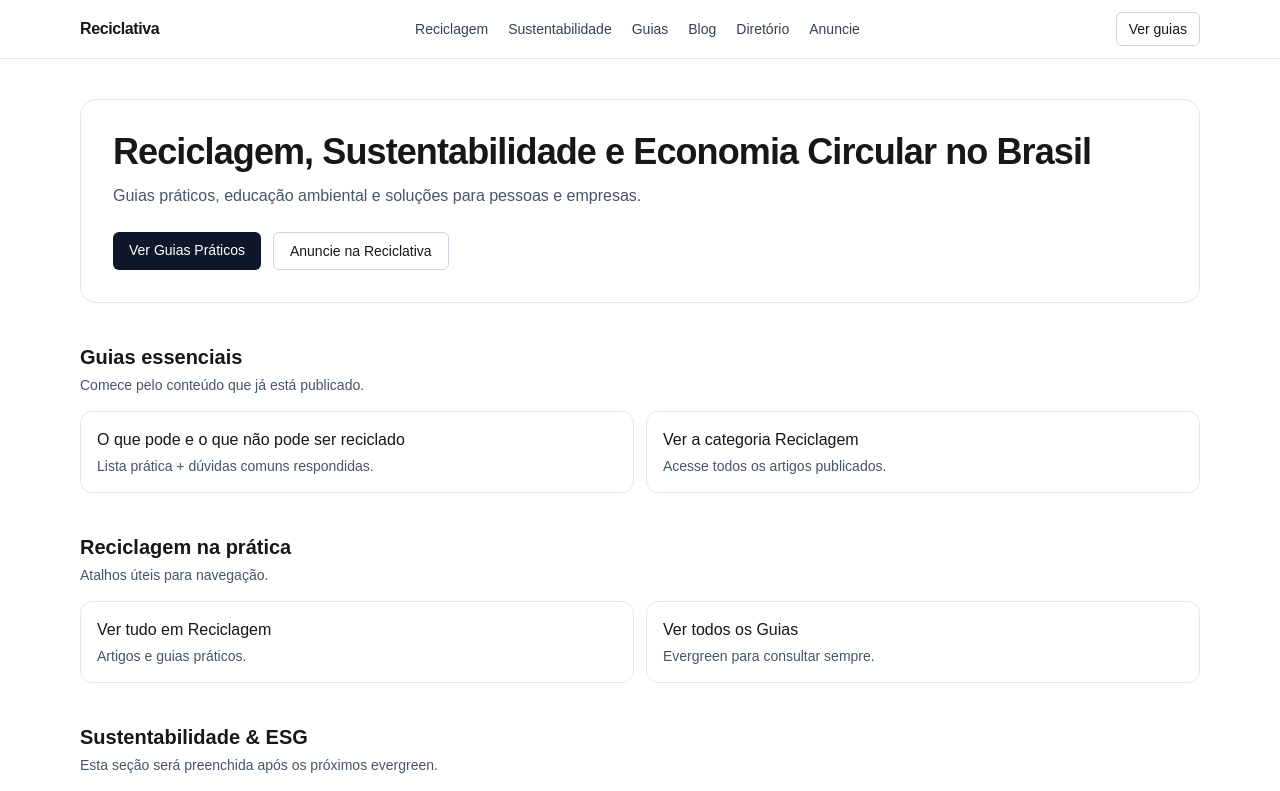
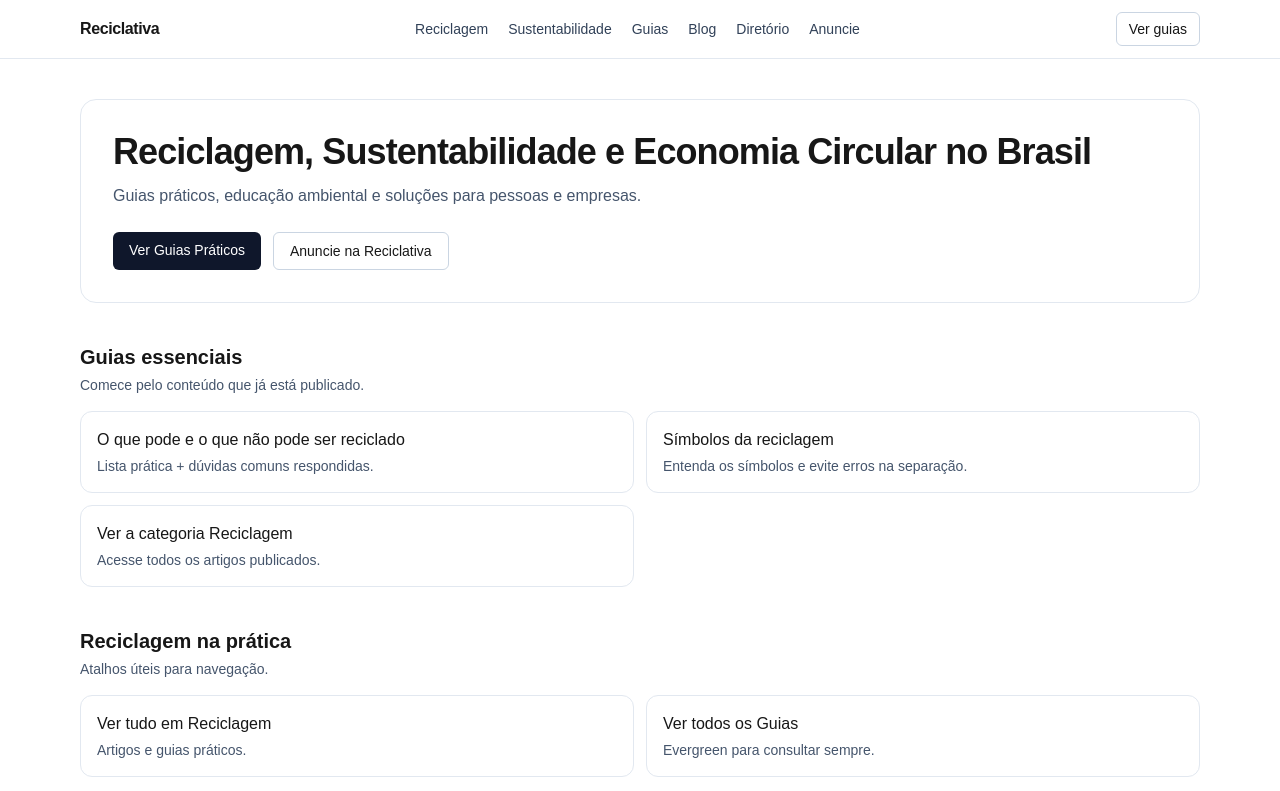
Before and after one commit to aieduardopompeu/reciclativa-portal, a Next.js app: page / in a window 1280 px wide. Shown: the top 791 px of the page. Built offline with nearby package versions, Linux system fonts and the light colour scheme.

Commit message:
feat(home): incluir simbolos-da-reciclagem nos destaques

```diff
--- a/src/app/page.tsx
+++ b/src/app/page.tsx
@@ -64,11 +64,17 @@ export default function HomePage() {
       <Section
         title="Guias essenciais"
         desc="Comece pelo conteúdo que já está publicado."
+
         items={[
           {
             href: "/reciclagem/o-que-pode-ser-reciclado",
             label: "O que pode e o que não pode ser reciclado",
             note: "Lista prática + dúvidas comuns respondidas.",
+          },
+          {
+            href: "/reciclagem/simbolos-da-reciclagem",
+            label: "Símbolos da reciclagem",
+            note: "Entenda os símbolos e evite erros na separação.",
           },
           {
             href: "/reciclagem",
```
